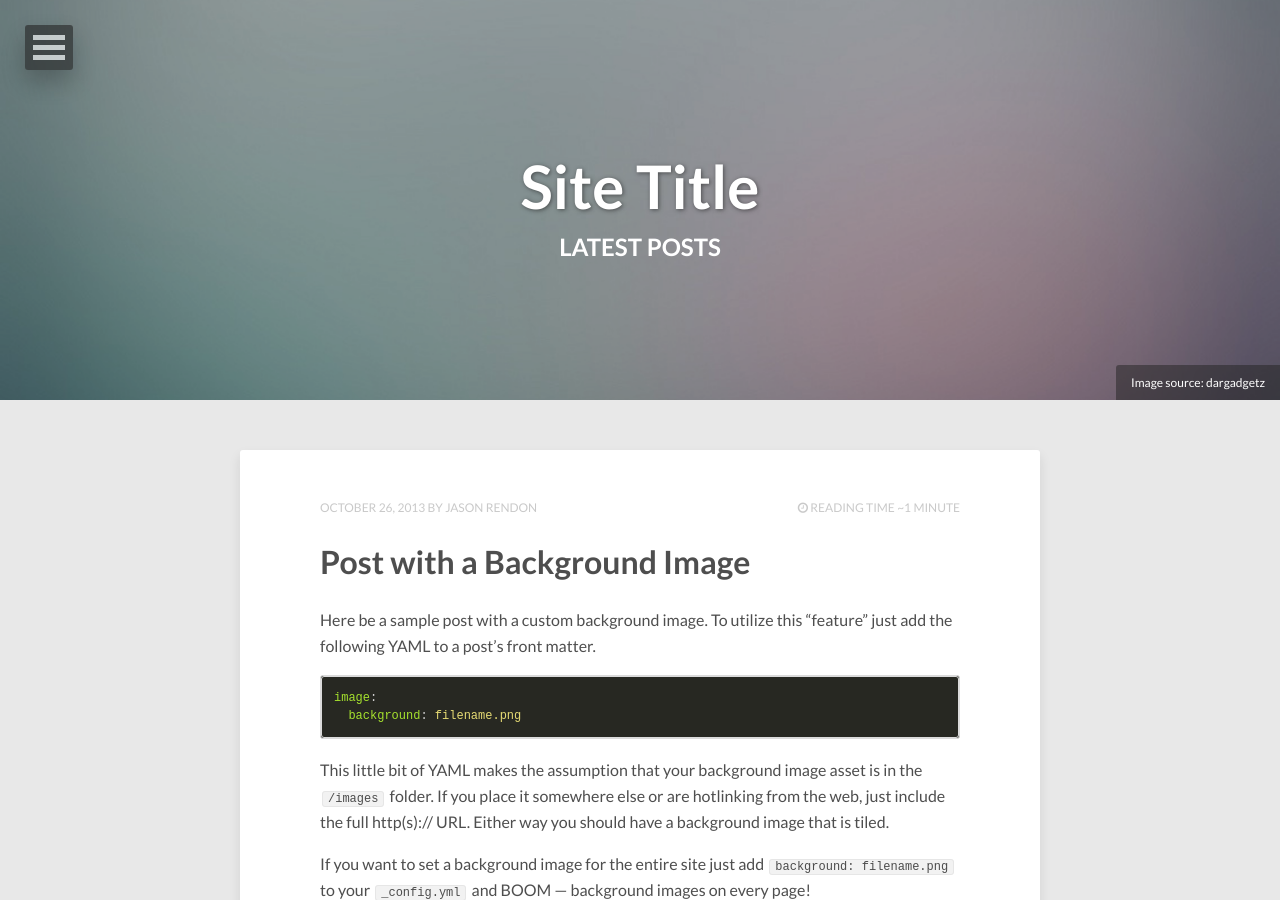
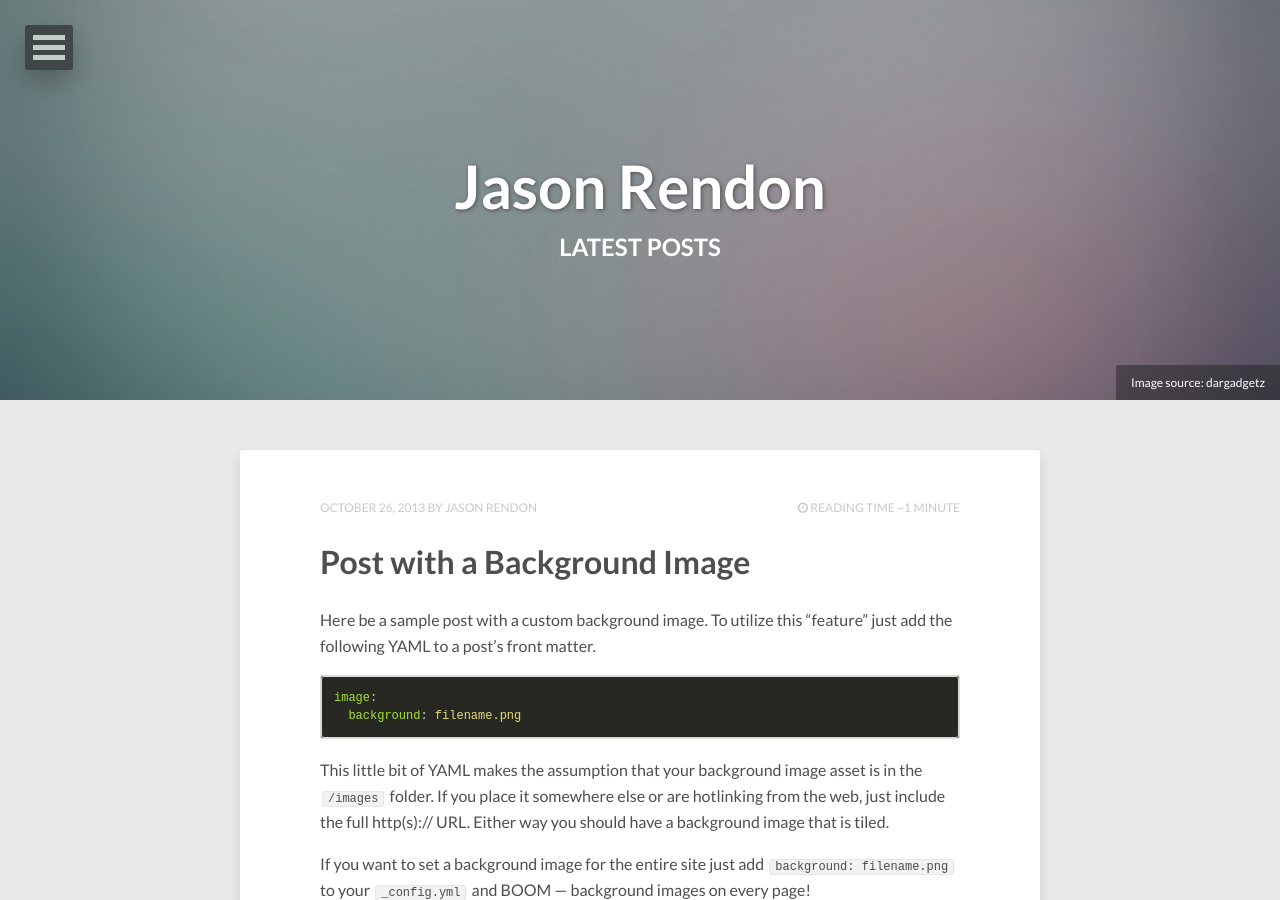
Before and after one commit to jrendon/jrendon.github.io, a Jekyll site: the page built from index.html, in a window 1280 px wide and 900 px high. Built offline with Jekyll 4.4.1, drawn with Linux system fonts in a browser that asks for light colours; nearby versions of some CDN libraries; the list of posts is cut into pages by our own code.

Commit message:
Updating Config

```diff
--- a/_config.yml
+++ b/_config.yml
@@ -1,4 +1,4 @@
-title:            Site Title
+title:            Jason Rendon
 description:      Describe your website here.
 disqus_shortname:
 reading_time:     true
@@ -12,7 +12,7 @@ owner:
   name:           Jason Rendon
   avatar:         avatar.jpg
   bio:            "Your bio goes here. It shouldn't be super long but a good sentence or two should suffice."
-  email:          you@email.com
+  email:          JRendon@peakstate.net
   # Social networking links used in footer. Update and remove as you like.
   twitter:
   facebook:
```
